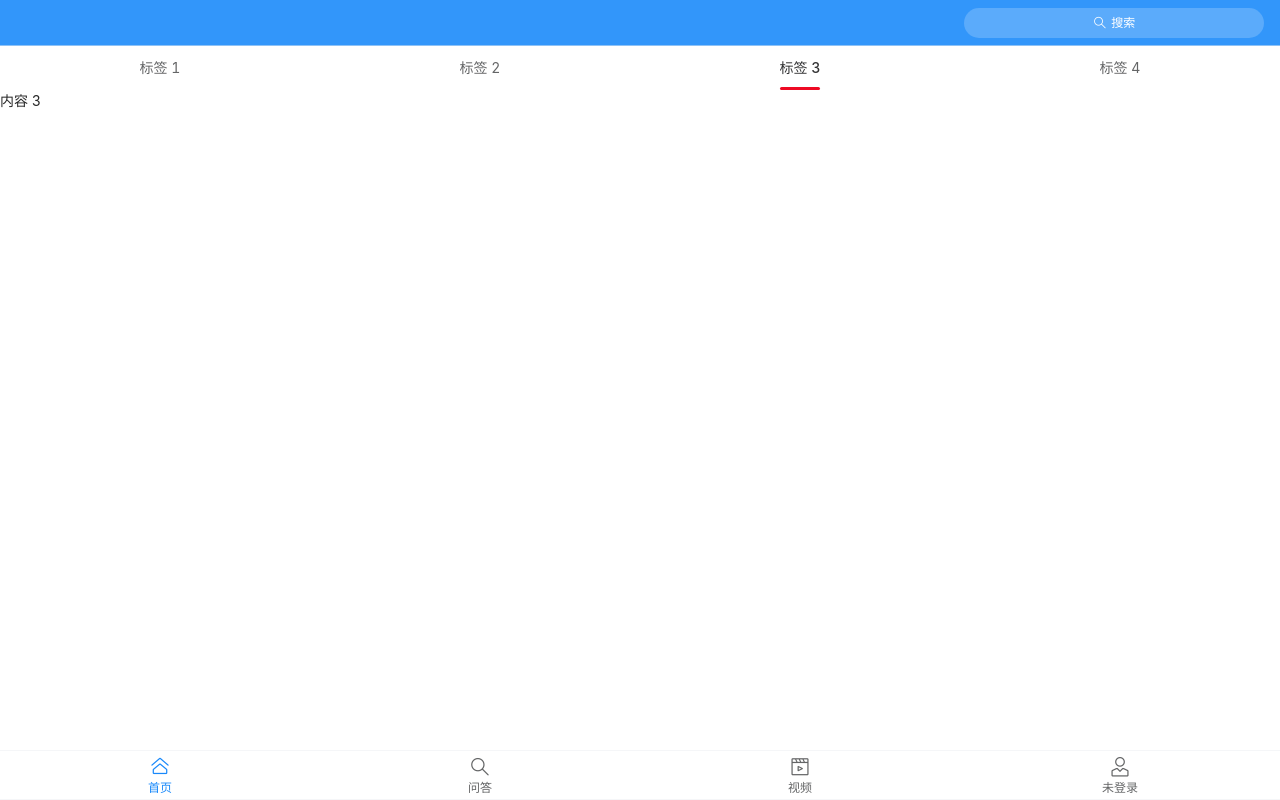
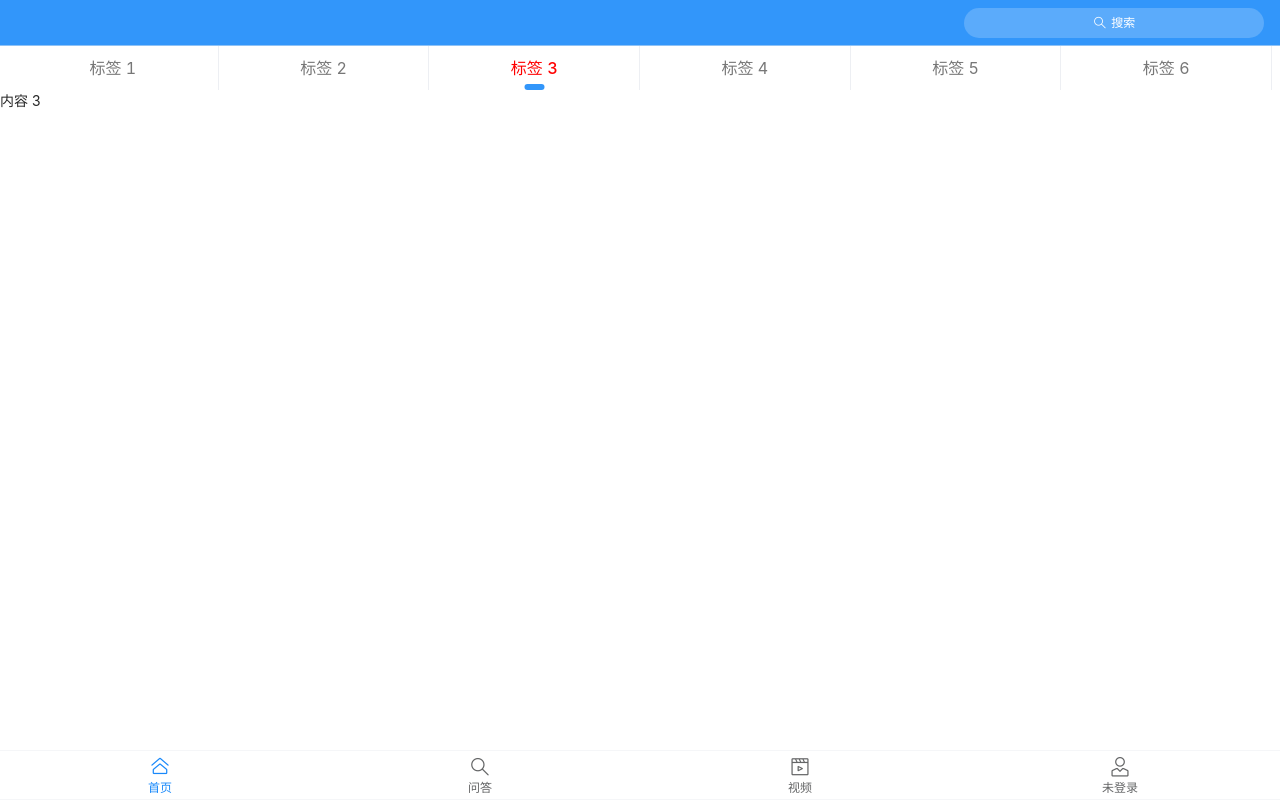
Before and after one commit to xingwei07/vant_test, a Vue app: page /#/ in a window 1280 px wide. Built offline with nearby package versions, Linux system fonts and the light colour scheme.

Commit message:
增加：样式调整

```diff
--- a/src/views/home/index.vue
+++ b/src/views/home/index.vue
@@ -1,11 +1,19 @@
 <template>
   <div class="home-container">
     <Search />
-    <van-tabs v-model="active">
+    <van-tabs
+      class="channels-tabs"
+      v-model="active"
+      title-active-color="red"
+      line-width="20px"
+      line-height="6px"
+    >
       <van-tab title="标签 1">内容 1</van-tab>
       <van-tab title="标签 2">内容 2</van-tab>
       <van-tab title="标签 3">内容 3</van-tab>
       <van-tab title="标签 4">内容 4</van-tab>
+      <van-tab title="标签 5">内容 5</van-tab>
+      <van-tab title="标签 6">内容 6</van-tab>
     </van-tabs>
   </div>
 </template>
@@ -29,6 +37,14 @@ export default {
 }
 </script>
 
-<style scoped>
-
+<style>
+.channels-tabs .van-tab {
+  min-width: 120px;
+  border-right: 1px solid #edeff3;
+  font-size: 16px;
+  color: #777;
+}
+.channels-tabs .van-tabs__line {
+  background-color: #3296fa;
+}
 </style>
```
Also changed, not shown: 1 other file (tests, documents, lock files or other folders).
